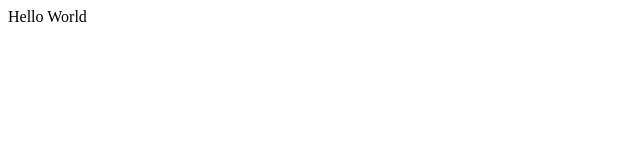
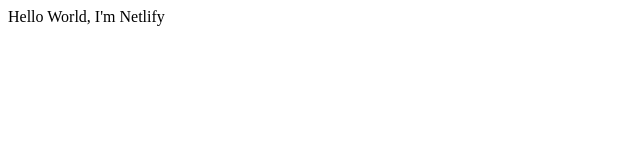
Before and after one commit to Praz-Vedam/git-demo, a plain HTML site: page index.html in a window 1280 px wide. Shown: the full height of the page, 0-640 px from the left. Drawn offline with Linux system fonts and the light colour scheme.

Commit message:
add text

```diff
--- a/index.html
+++ b/index.html
@@ -6,6 +6,6 @@
     <title>This is another Github Session</title>
 </head>
 <body>
-    <div style="color: black;">Hello World</div>
+    <div style="color: black;">Hello World, I'm Netlify</div>
 </body>
 </html>
```
